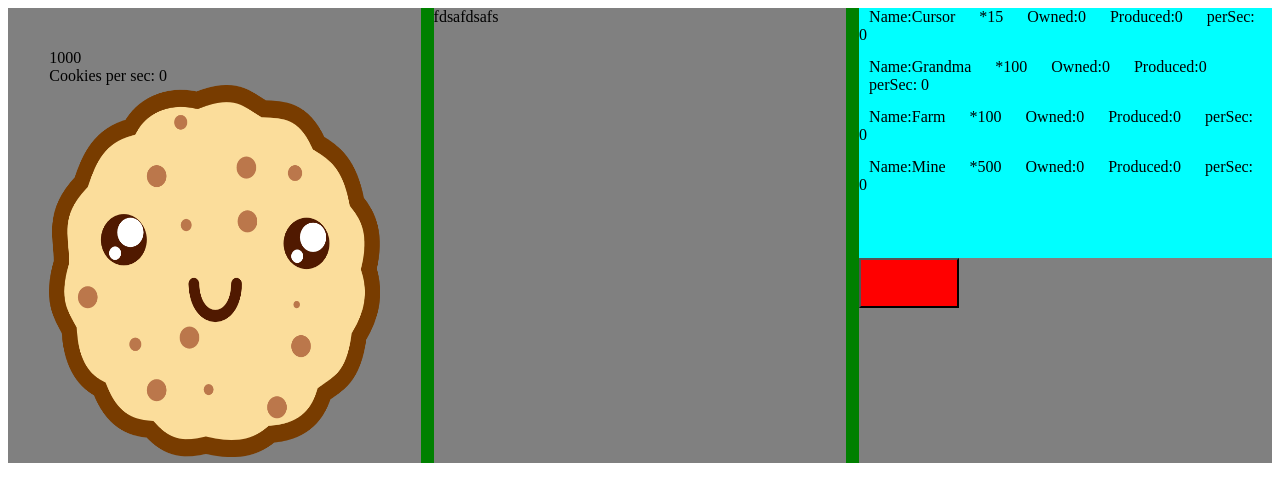
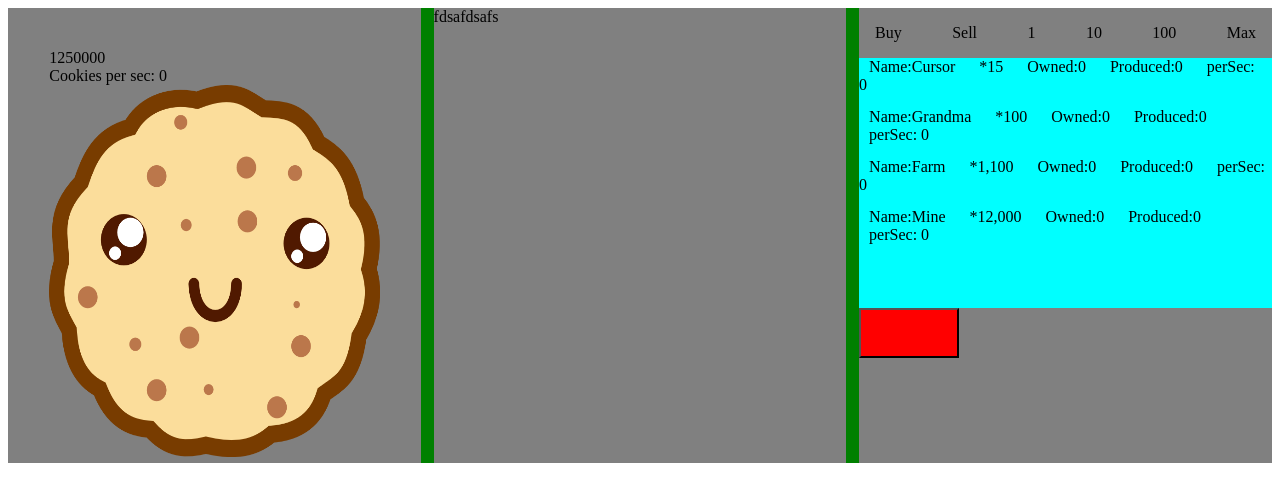
Before and after one commit to piotpap663/cookieclick, a website built with webpack: page public/index.html in a window 1280 px wide. Built offline with nearby package versions, Linux system fonts and the light colour scheme.

Commit message:
added multiply buying
buy 1 or 10 or 100 producers

```diff
--- a/css/style.css
+++ b/css/style.css
@@ -54,3 +54,9 @@
             user-select: none; /* Non-prefixed version, currently
                                   supported by Chrome and Opera */
 }
+
+#buy-sell-mode {
+  display: flex;
+  justify-content: space-between;
+  padding: 1em;
+}
--- a/js/game.js
+++ b/js/game.js
@@ -4,16 +4,18 @@ import Producer from './producer';
 
 class Game {
   constructor() {
-    this.allCookies = 1000;
-    this.renderProducersTime = 500; // ms
+    this.allCookies = 1250000;
+    this.renderProducersTime = 250; // ms
     this.renderBigCookieTime = 100; // ms
     this.saveDataBtn = document.getElementById("save-data");
     this.listOfProducers = [];
+    this.mode = "BUY";
+    this.multipliers = [1, 20.303718238, 7828749.671335188];
+    this.multipleIndex = 0; //0 -> 1, 1->10, 2->100
     this.init();
   }
   init() {
     document.addEventListener("DOMContentLoaded", function (event) {
-
       game.saveDataBtn.addEventListener("click", game.saveDataToIndexedDB);
 
       // Add Render of Big Cookie by Interval every "game.renderBigCookieTime" ms
@@ -26,17 +28,15 @@ class Game {
       // Add bigCookie Onclick Event Listener
       bigCookie.DOMelem.addEventListener("click", () => {
         game.incrementCookies();
-        cursor.render(game.getAmountOfCookies());
-        grandma.render(game.getAmountOfCookies());
       });
-
       // Add OnClick Event to all Producers
       const addProducersEventListeners = (() => {
         game.listOfProducers.forEach((producer) => {
           producer.DOMelem.addEventListener("click", () => {
             if (game.decrementCookies(producer.cost)) {
-              producer.addOwner();
-              producer.render(game.getAmountOfCookies());
+              let multiple = game.multipleIndex === 0 ? 1: Math.pow(10, game.multipleIndex);
+              producer.addOwner(multiple, game.multipliers[game.multipleIndex]);
+              producer.render(game.getAmountOfCookies(), game.multipliers[game.multipleIndex]);
               game.addInterval(producer, producer.perSecond);
             }
           });
@@ -46,14 +46,17 @@ class Game {
       // Render List of All Producers
       const renderListOfProducers = () => {
         game.listOfProducers.forEach((producer) => {
-          producer.render(game.getAmountOfCookies());
+          producer.render(game.getAmountOfCookies(),  game.multipliers[game.multipleIndex]);
         });
       };
       // render it every "renderProducersTime" miliseconds
       setInterval(renderListOfProducers, game.renderProducersTime);
+
+      // Render Store button -> Buy 1 10 100
+      document.getElementById("store1").addEventListener("click", () => game.multipleIndex = 0);
+      document.getElementById("store10").addEventListener("click", () => game.multipleIndex = 1);
+      document.getElementById("store100").addEventListener("click", () => game.multipleIndex = 2);
     });
-
-
   }
   getAmountOfCookies() {
     return Math.floor(this.allCookies);
@@ -62,7 +65,7 @@ class Game {
     this.allCookies = Math.floor((this.allCookies + incrAmount) * 100) / 100;
   }
   decrementCookies(decrAmount = 1) {
-    if (this.allCookies >= decrAmount) {
+    if (this.allCookies >= decrAmount * game.multipliers[game.multipleIndex]) {
       this.allCookies -= decrAmount;
       return true;
     } else {
@@ -71,7 +74,7 @@ class Game {
     }
   }
   renderTitleOfBrowser() {
-    document.title = Math.floor(this.allCookies) + " cookies";
+    document.title = Math.floor(this.allCookies).toLocaleString() + " cookies";
   }
   howManyCookiesWeProducePerSec() {
     let sum = 0;
@@ -81,10 +84,14 @@ class Game {
     return sum;
   }
   addInterval(producerName, howManyCookiesAdd, time = 1000) {
-    producerName.intervals.push(setInterval(() => {
-      producerName.howManyProduced = Math.floor((producerName.howManyProduced + producerName.perSecond) * 100) / 100;
-      game.incrementCookies(howManyCookiesAdd);
-    }, time));
+    let multiple = game.multipleIndex === 0 ? 1: Math.pow(10, game.multipleIndex);
+    for (let i = 0; i < multiple; i += 1) {
+      producerName.intervals.push(setInterval(() => {
+        // Math.floor because it does not show vaild perSec value of cursor which is incremented by 0.1
+        producerName.howManyProduced = Math.floor((producerName.howManyProduced + producerName.perSecond) * 100) / 100;
+        game.incrementCookies(howManyCookiesAdd);
+      }, time));
+    }
   }
   saveDataToIndexedDB() {
     console.log("Start save");
@@ -170,10 +177,11 @@ class Game {
   }
 }
 // Initialize
+// constructor -> DOMid, name, baseCost, perSecond, owned, howManyProduced
 const cursor = new Producer("producer-cursor", "Cursor", 15, 0.1);
 const grandma = new Producer("producer-grandma", "Grandma", 100, 1);
-const farm = new Producer("producer-farm", "Farm", 100, 4);
-const mine = new Producer("producer-mine", "Mine", 500, 120);
+const farm = new Producer("producer-farm", "Farm", 1100, 8);
+const mine = new Producer("producer-mine", "Mine", 12000, 47);
 const game = new Game();
 
 // Add every producer to List of Producers Array
--- a/js/producer.js
+++ b/js/producer.js
@@ -1,5 +1,5 @@
 export default class Producer {
-  constructor(DOMid, name, baseCost, perSecond, isAvailable, owned, howManyProduced) {
+  constructor(DOMid, name, baseCost, perSecond, owned, howManyProduced) {
     this.DOMelem = document.getElementById(DOMid);
     this.name = name || "";
     this.baseCost = baseCost || 0;
@@ -7,20 +7,21 @@ export default class Producer {
     this.perSecond = perSecond || 1;
     this.owned = owned || 0;
     this.howManyProduced = howManyProduced || 0;
-    this.isAvailable = isAvailable || false;
+    this.isAvailable = false;
     this.intervals = [];
+    this.mode = "BUY";
   }
-  render(cookiesAmount = 0) {
+  render(cookiesAmount = 0, multiplePrice = 1) {
     let content = `
     <span>Name:${this.name}</span>
-    <span>*${this.cost}</span>
+    <span>*${(Math.ceil(this.cost * multiplePrice)).toLocaleString()}</span>
     <span>Owned:${this.owned}</span>
     <span>Produced:${Math.floor(this.howManyProduced)}</span>
     <span>perSec: ${Math.floor((this.perSecond * this.owned) * 10) / 10}</span>
     `; //should be new onhover div for howManyProduced, perSec with same interval as bigcookie beacuse of delay
     this.DOMelem.innerHTML = content;
 
-    if (cookiesAmount >= this.cost) {
+    if (cookiesAmount >= this.cost * multiplePrice) {
       this.DOMelem.style.opacity = 1;
       this.isAvailable = true;
     } else {
@@ -28,8 +29,9 @@ export default class Producer {
       this.isAvailable = false;
     }
   }
-  addOwner() {
-    this.owned++;
+  addOwner(multiple = 1) {
+    this.owned+=multiple;
     this.cost = Math.ceil(this.baseCost * Math.pow(1.15, this.owned));
+
   }
 }
--- a/public/index.html
+++ b/public/index.html
@@ -21,6 +21,14 @@ fdsafdsafs
             </div>
             <div id="right-seperator"></div>
             <div id="right">
+                    <div id="buy-sell-mode">
+                        <div id="buy">Buy</div>
+                        <div id="sell">Sell</div>
+                            <div id="store1">1</div>
+                            <div id="store10">10</div>
+                            <div id="store100">100</div>
+                            <div id="storemax">Max</div>
+                        </div>
                 <div id="producer-cursor" class="cursor producer"></div>
                 <div id="producer-grandma" class="grandma producer"></div>
                 <div id="producer-farm" class="farm producer"></div>
```
